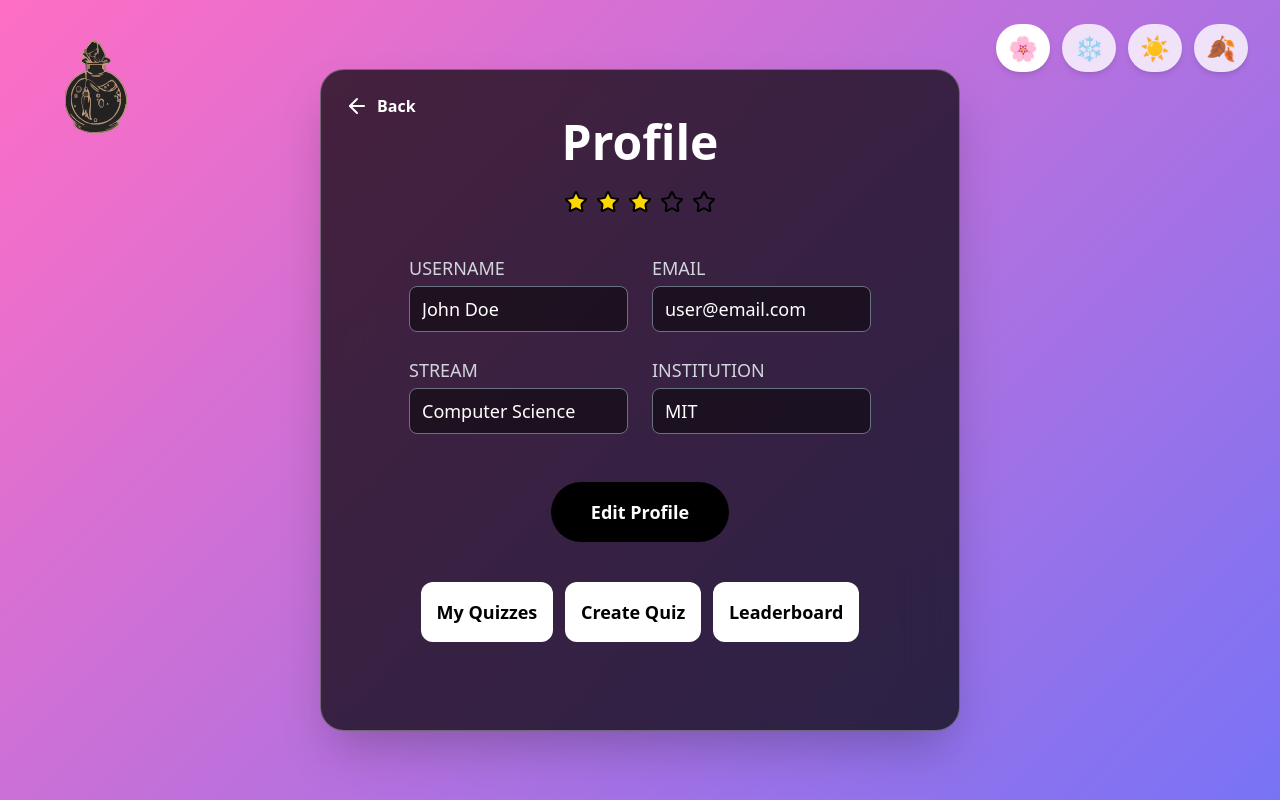
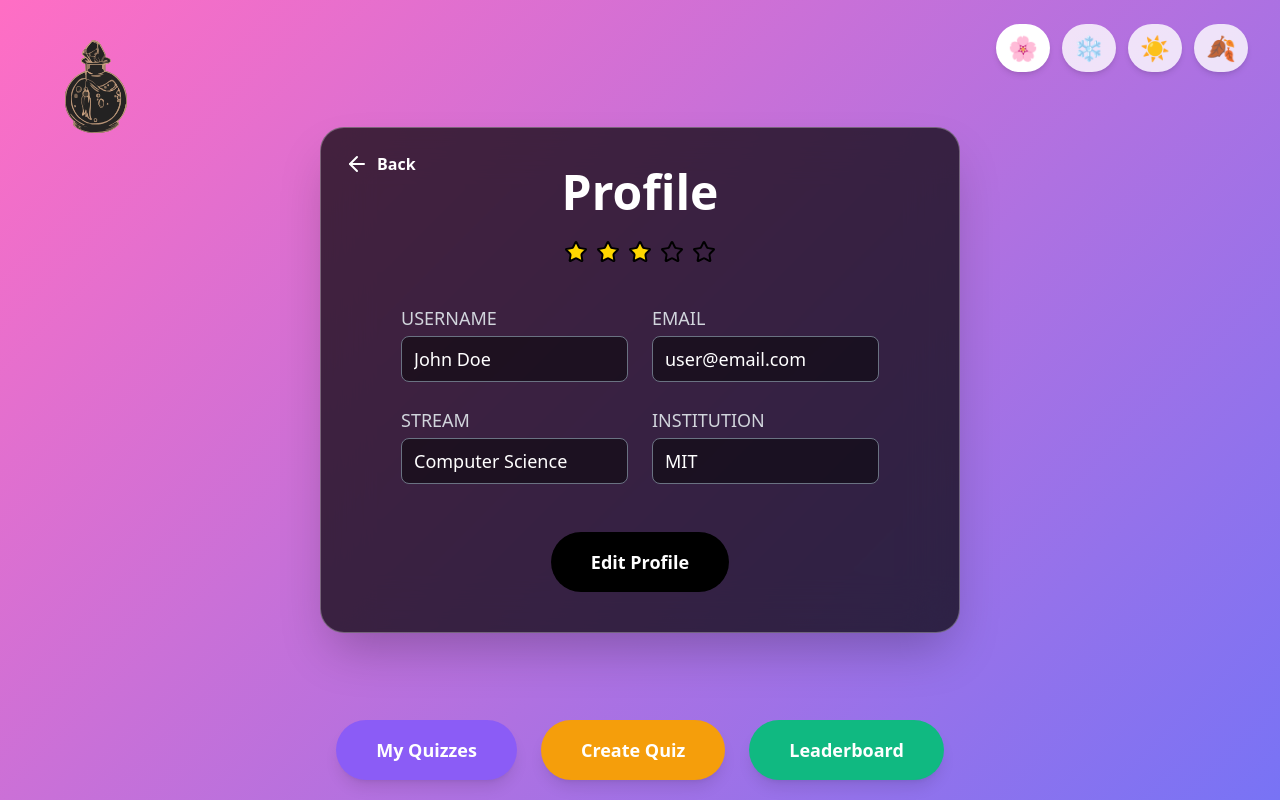
Before and after one commit to sivaprakashp-tce/QuizCraft, a React (Vite) app in the folder frontend/: page /profile in a window 1280 px wide. Built offline with nearby package versions, Linux system fonts and the light colour scheme; a web font is replaced by a local one.

Commit message:
Readjustment to some pages

```diff
--- a/frontend/src/pages/LeaderBoard.jsx
+++ b/frontend/src/pages/LeaderBoard.jsx
@@ -9,7 +9,7 @@ const LeaderBoard = () => {
     return (
         <React.Fragment>
             <Navbar />
-            <div className="w-screen min-h-screen flex flex-col items-center py-10 relative overflow-hidden bg-gray-950">
+            <div className="mt-24 w-screen min-h-screen flex flex-col items-center py-10 relative overflow-hidden bg-gray-950">
                 <Runes />
                 <LeaderboardCards />
             </div>
--- a/frontend/src/pages/Profile.jsx
+++ b/frontend/src/pages/Profile.jsx
@@ -76,7 +76,7 @@ const Profile = () => {
 
       {/* Profile Card */}
       <motion.div
-        className="relative bg-black/70 backdrop-blur-xl rounded-3xl p-12 w-11/12 md:w-2/3 lg:w-1/2 shadow-2xl border border-white/30 z-10"
+        className="relative bg-black/70 backdrop-blur-xl rounded-3xl p-10 w-11/12 md:w-2/3 lg:w-1/2 shadow-2xl border border-white/30 z-10 bottom-5"
         animate={{ y: floatAnimation ? [0, -15, 0] : [0] }}
         transition={{ duration: 4, repeat: floatAnimation ? Infinity : 0, ease: "easeInOut" }}
       >
@@ -150,12 +150,34 @@ const Profile = () => {
             </motion.button>
           )}
         </div>
-      <div className="other-links w-full flex justify-evenly items-center p-10">
-        <a className="profile-links" href="/user/quizzes">My Quizzes</a>
-        <a className="profile-links" href="/create/quiz">Create Quiz</a>
-        <a className="profile-links" href="/leaderboard">Leaderboard</a>
+      </motion.div>
+      {/* Separated Links Container */}
+      <div className="absolute bottom-5 w-full flex flex-col items-center gap-6 md:flex-row md:justify-center z-10">
+        <motion.a
+          href="/user/quizzes"
+          className="w-11/12 md:w-auto text-center bg-[#8b5cf6] text-white px-10 py-4 rounded-full font-bold text-lg shadow-lg"
+          whileHover={{ scale: 1.05 }}
+          whileTap={{ scale: 0.95 }}
+        >
+          My Quizzes
+        </motion.a>
+        <motion.a
+          href="/create/quiz"
+          className="w-11/12 md:w-auto text-center bg-[#f59e0b] text-white px-10 py-4 rounded-full font-bold text-lg shadow-lg"
+          whileHover={{ scale: 1.05 }}
+          whileTap={{ scale: 0.95 }}
+        >
+          Create Quiz
+        </motion.a>
+        <motion.a
+          href="/leaderboard"
+          className="w-11/12 md:w-auto text-center bg-[#10b981] text-white px-10 py-4 rounded-full font-bold text-lg shadow-lg"
+          whileHover={{ scale: 1.05 }}
+          whileTap={{ scale: 0.95 }}
+        >
+          Leaderboard
+        </motion.a>
       </div>
-      </motion.div>
     </div>
   );
 };
--- a/frontend/src/pages/QuizQuestion.jsx
+++ b/frontend/src/pages/QuizQuestion.jsx
@@ -143,7 +143,7 @@ const Question = () => {
                             <button
                                 key={index}
                                 onClick={() => setSelectedOptionIndex(index)}
-                                className={`py-8 px-14 lg:w-auto text-xl border-2  text-white flex justify-center items-center w-full p-4 rounded-xl text-left font-semibold transition-all duration-300 answer-hover cursor-pointer mb-0 ${
+                                className={`py-8 px-14 lg:w-auto text-xl border-2  text-white flex justify-center items-center w-full h-full p-4 rounded-xl text-left font-semibold transition-all duration-300 answer-hover cursor-pointer mb-0 ${
                                     selectedOptionIndex == index
                                         ? "bg-yellow-600 text-white border-2 border-yellow-600"
                                         : "bg-gray-800 text-white border-2 border-gray-600 hover:border-yellow-400 hover:bg-gray-700"
--- a/frontend/src/pages/QuizResult.jsx
+++ b/frontend/src/pages/QuizResult.jsx
@@ -39,7 +39,7 @@ const QuizResult = () => {
     return (
         <React.Fragment>
             <Navbar />
-            <div className="w-screen min-h-screen flex justify-center items-center flex-col gap-10 py-10 relative overflow-hidden bg-gray-950">
+            <div className="mt-24 w-screen min-h-screen flex justify-center items-center flex-col gap-10 py-10 relative overflow-hidden bg-gray-950">
                 <DisplayResult result={result} />
                 <AnswersReview answers={result.answersRecorded} />
             </div>
```
